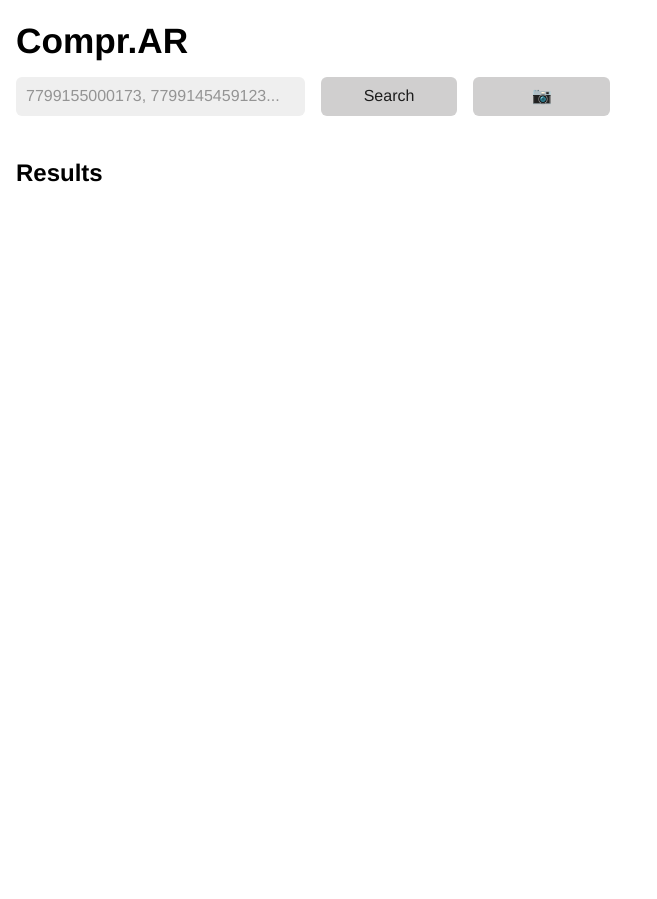
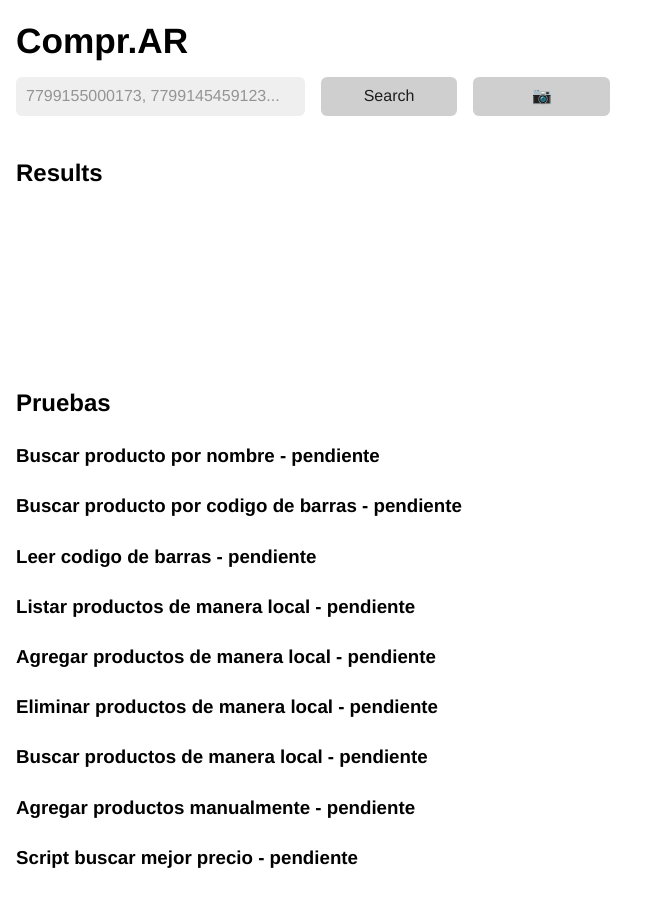
Before and after one commit to CoffeAddict/Compr.AR, a Vue app: page / in a window 1280 px wide. Shown: the whole page, without its empty margins (0-657 px from the left). Before the commit the page ends 800 px from the top, so only its background shows below. Built offline with nearby package versions, Linux system fonts and the light colour scheme.

Commit message:
add test sections

```diff
--- a/src/App.vue
+++ b/src/App.vue
@@ -1,5 +1,33 @@
 <template>
   <SearchBar/>
+  <h2>Pruebas</h2>
+  <section>
+    <h3>Buscar producto por nombre - pendiente</h3>
+  </section>
+  <section>
+    <h3>Buscar producto por codigo de barras - pendiente</h3>
+  </section>
+  <section>
+    <h3>Leer codigo de barras - pendiente</h3>
+  </section>
+  <section>
+    <h3>Listar productos de manera local - pendiente</h3>
+  </section>
+  <section>
+    <h3>Agregar productos de manera local - pendiente</h3>
+  </section>
+  <section>
+    <h3>Eliminar productos de manera local - pendiente</h3>
+  </section>
+  <section>
+    <h3>Buscar productos de manera local - pendiente</h3>
+  </section>
+  <section>
+    <h3>Agregar productos manualmente - pendiente</h3>
+  </section>
+  <section>
+    <h3>Script buscar mejor precio - pendiente</h3>
+  </section>
 </template>
 
 <script>
```
